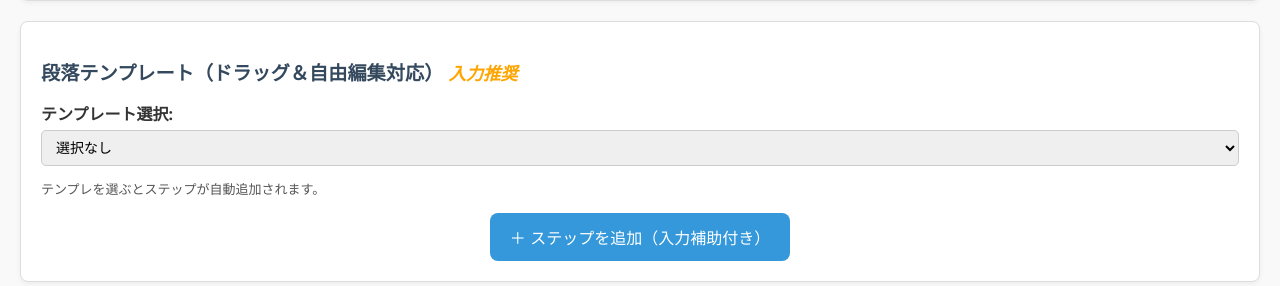
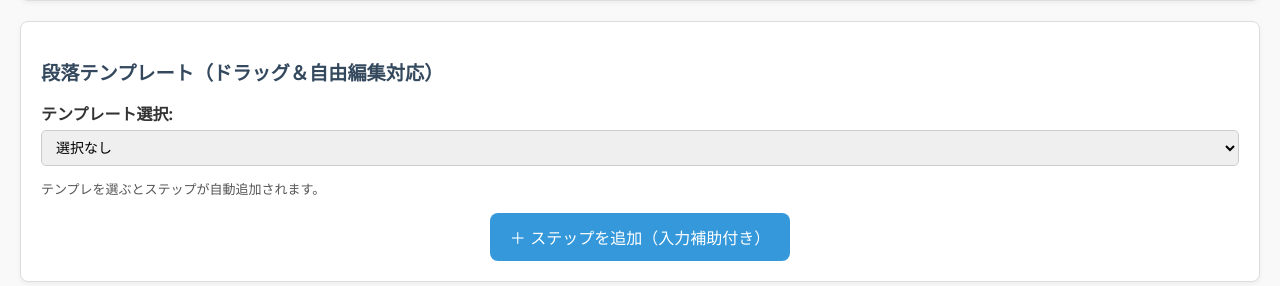
Before and after one commit to morisanyutakun-png/note-app-flask2, a Flask app: page /form in a window 1280 px wide. Shown: the part 2000-2286 px from the top of the page. Run offline with Flask 3, Linux system fonts and the light colour scheme.

Commit message:
初回コミット

```diff
--- a/templates/index.html
+++ b/templates/index.html
@@ -239,7 +239,7 @@
 
 <!-- 段落テンプレート -->
 <div class="section">
-    <h2>段落テンプレート（ドラッグ＆自由編集対応）<span class="recommended">入力推奨</span></h2>
+    <h2>段落テンプレート（ドラッグ＆自由編集対応）</h2>
 
 <label>テンプレート選択:</label>
 <select id="template_select" name="article_headings_template">
@@ -350,6 +350,7 @@ Sortable.create(stepsContainer, {
 
 
 
+
    <!-- 文字量（必須） -->
 <div class="section">
     <h2>文字量<span class="recommended">入力推奨</span></h2>
```
